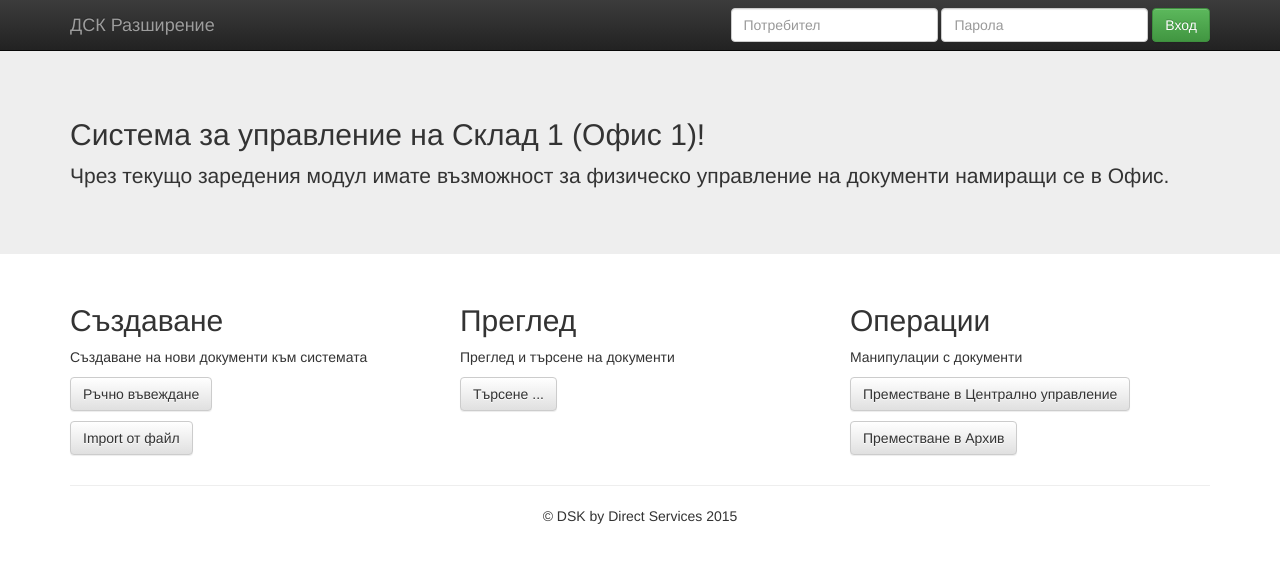
After one commit to skonstantinov89/dstorage-extension, a Django app: template office/templates/main/office_main.html in a window 1280 px wide. The commit adds this page. Shown: the top 563 px of the page. Run offline with Django 3.2, Linux system fonts and the light colour scheme; the template is opened without the code that fills it, so the values that code supplies are empty; some libraries are stand-ins or nearby versions.

Commit message:
fixing office and central-management urls and main pages

```diff
--- /dev/null
+++ b/office/templates/main/office_main.html
@@ -0,0 +1,28 @@
+<!doctype html>
+{% extends "base.html" %}
+{% load staticfiles %}
+{% block main %}
+    <!-- Main jumbotron for a primary marketing message or call to action -->
+    <div class="container">
+      <!-- Example row of columns -->
+      <div class="row">
+        <div class="col-md-4">
+          <h2>Създаване</h2>
+          <p>Създаване на нови документи към системата</p>
+          <p><a class="btn btn-default" href="#" role="button">Ръчно въвеждане</a></p>
+          <p><a class="btn btn-default" href="#" role="button">Import от файл</a></p>
+        </div>
+        <div class="col-md-4">
+          <h2>Преглед</h2>
+          <p>Преглед и търсене на документи</p>
+          <p><a class="btn btn-default" href="#" role="button">Търсене ...</a></p>
+       </div>
+        <div class="col-md-4">
+          <h2>Операции</h2>
+          <p>Манипулации с документи</p>
+          <p><a class="btn btn-default" href="#" role="button">Преместване в Централно управление</a></p>
+          <p><a class="btn btn-default" href="#" role="button">Преместване в Архив</a></p>
+        </div>
+      </div>
+      <hr>
+{% endblock %}
--- a/office/views.py
+++ b/office/views.py
@@ -37,7 +37,7 @@ class Office(View):
 		@method_decorator(login_required)
 		def get(self, request):
 			context = RequestContext(request)
-			return render_to_response('base.html', context)
+			return render_to_response('main/office_main.html', context)
 		# def post(self, request):
 		# 	context = RequestContext(request)
 		# 	return render_to_response('base.html', context)
--- a/templates/base.html
+++ b/templates/base.html
@@ -72,29 +72,10 @@
         <p>Чрез текущо заредения модул имате възможност за физическо управление на документи намиращи се в Офис.</p>
       </div>
     </div>
-{% if user.is_authenticated == True %}
-    <div class="container">
-      <!-- Example row of columns -->
-      <div class="row">
-        <div class="col-md-4">
-          <h2>Създаване</h2>
-          <p>Създаване на нови документи към системата</p>
-          <p><a class="btn btn-default" href="#" role="button">Ръчно въвеждане</a></p>
-          <p><a class="btn btn-default" href="#" role="button">Import от файл</a></p>
-        </div>
-        <div class="col-md-4">
-          <h2>Преглед</h2>
-          <p>Преглед и търсене на документи</p>
-          <p><a class="btn btn-default" href="#" role="button">Търсене ...</a></p>
-       </div>
-        <div class="col-md-4">
-          <h2>Операции</h2>
-          <p>Манипулации с документи</p>
-          <p><a class="btn btn-default" href="#" role="button">Преместване</a></p>
-        </div>
-      </div>
-  {%endif%}
-      <hr>
+
+    {% block main %}
+
+    {% endblock main %}
 
       <footer align='center'>
         <p>&copy; DSK by Direct Services 2015</p>
```
Also changed, not shown: central_management/templates/main/central_main.html (added, +28 -0 lines), central_management/urls.py (added, +24 -0 lines), central_management/views.py (+21 -1 lines), db.sqlite3.
